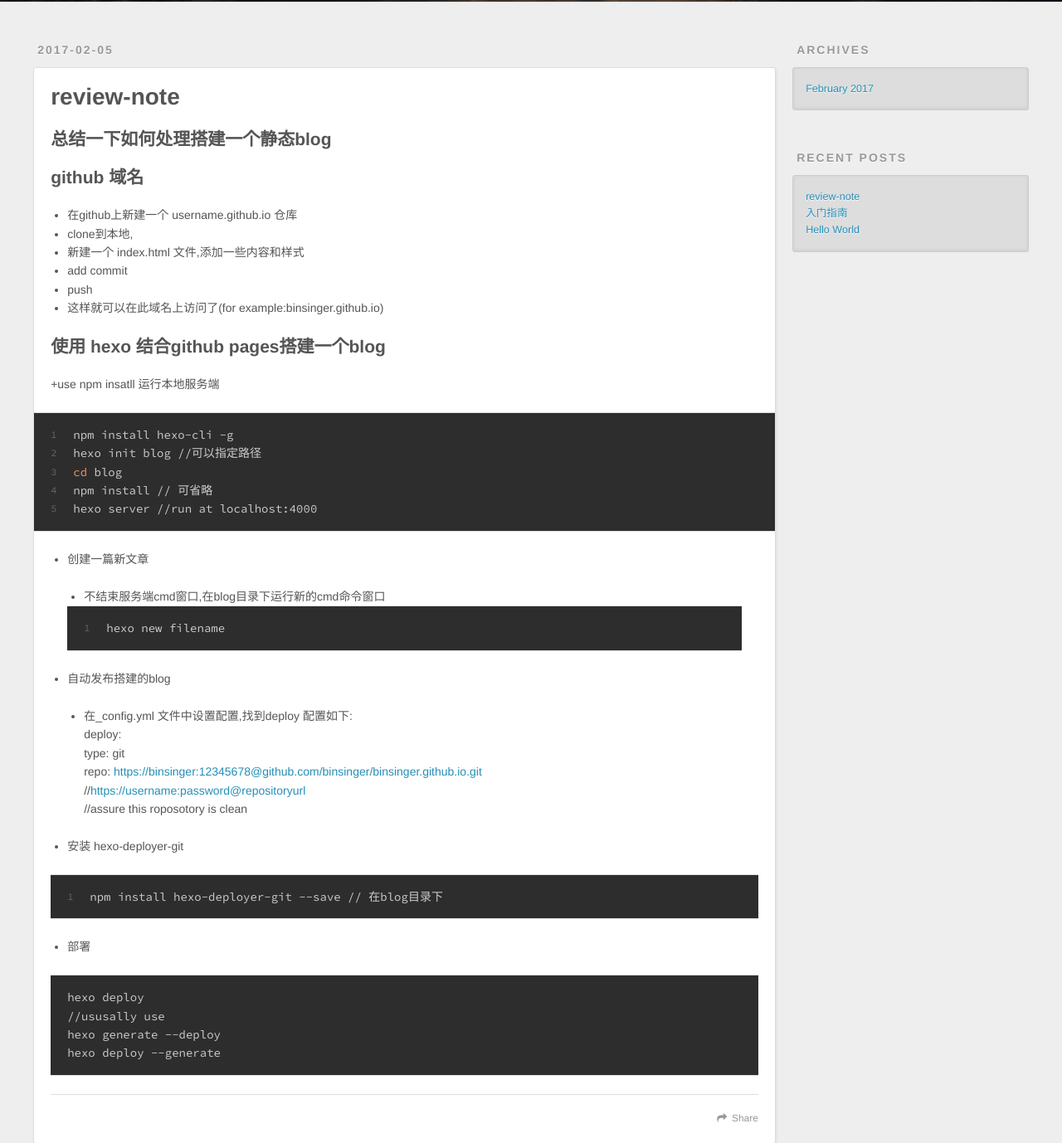
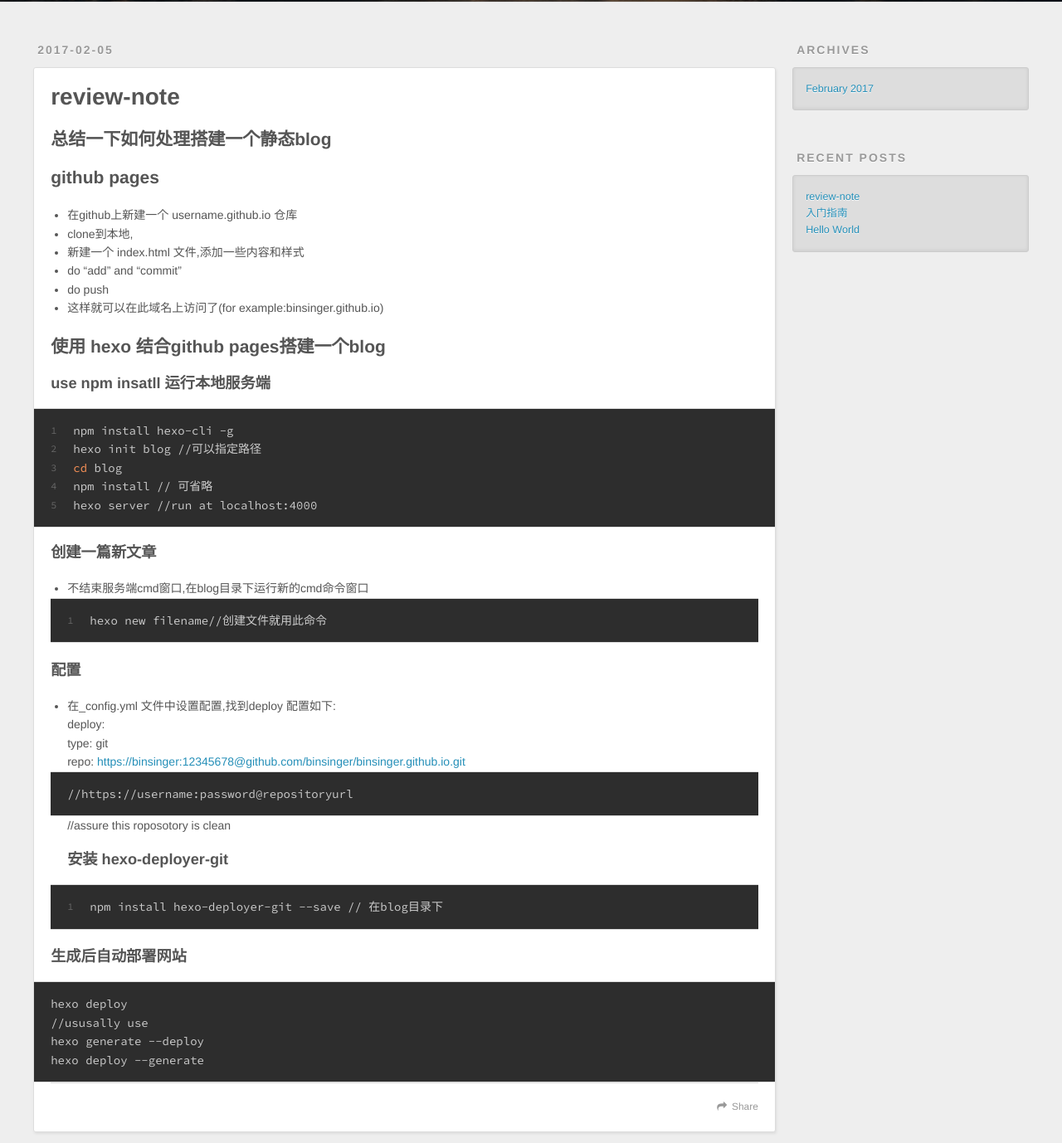
Before and after one commit to binsinger/binsinger.blog.test, a plain HTML site: page index.html in a window 1280 px wide. Shown: the part 298-1676 px from the top of the page at 83% size. Drawn offline with nearby package versions, Linux system fonts and the light colour scheme.

Commit message:
Site updated: 2017-02-05 21:52:49

```diff
--- a/index.html
+++ b/index.html
@@ -83,38 +83,29 @@
 
     <div class="article-entry" itemprop="articleBody">
 
-        <h2 id="总结一下如何处理搭建一个静态blog"><a href="#总结一下如何处理搭建一个静态blog" class="headerlink" title="总结一下如何处理搭建一个静态blog"></a>总结一下如何处理搭建一个静态blog</h2><h2 id="github-域名"><a href="#github-域名" class="headerlink" title="github 域名"></a>github 域名</h2><ul>
+        <h2 id="总结一下如何处理搭建一个静态blog"><a href="#总结一下如何处理搭建一个静态blog" class="headerlink" title="总结一下如何处理搭建一个静态blog"></a>总结一下如何处理搭建一个静态blog</h2><h2 id="github-pages"><a href="#github-pages" class="headerlink" title="github pages"></a>github pages</h2><ul>
 <li>在github上新建一个 username.github.io 仓库</li>
 <li>clone到本地,</li>
 <li>新建一个 index.html 文件,添加一些内容和样式</li>
-<li>add commit </li>
-<li>push</li>
+<li>do “add” and “commit”</li>
+<li>do push</li>
 <li>这样就可以在此域名上访问了(for example:binsinger.github.io)  </li>
 </ul>
-<h2 id="使用-hexo-结合github-pages搭建一个blog"><a href="#使用-hexo-结合github-pages搭建一个blog" class="headerlink" title="使用 hexo 结合github pages搭建一个blog"></a>使用 hexo 结合github pages搭建一个blog</h2><p>+use npm insatll 运行本地服务端<br><figure class="highlight bash"><table><tr><td class="gutter"><pre><div class="line">1</div><div class="line">2</div><div class="line">3</div><div class="line">4</div><div class="line">5</div></pre></td><td class="code"><pre><div class="line">npm install hexo-cli -g</div><div class="line">hexo init blog //可以指定路径</div><div class="line"><span class="built_in">cd</span> blog</div><div class="line">npm install // 可省略</div><div class="line">hexo server //run at localhost:4000</div></pre></td></tr></table></figure></p>
-<ul>
-<li><p>创建一篇新文章</p>
-<ul>
-<li>不结束服务端cmd窗口,在blog目录下运行新的cmd命令窗口<figure class="highlight bash"><table><tr><td class="gutter"><pre><div class="line">1</div></pre></td><td class="code"><pre><div class="line">hexo new filename</div></pre></td></tr></table></figure>
+<h2 id="使用-hexo-结合github-pages搭建一个blog"><a href="#使用-hexo-结合github-pages搭建一个blog" class="headerlink" title="使用 hexo 结合github pages搭建一个blog"></a>使用 hexo 结合github pages搭建一个blog</h2><h3 id="use-npm-insatll-运行本地服务端"><a href="#use-npm-insatll-运行本地服务端" class="headerlink" title="use npm insatll 运行本地服务端"></a>use npm insatll 运行本地服务端</h3><figure class="highlight bash"><table><tr><td class="gutter"><pre><div class="line">1</div><div class="line">2</div><div class="line">3</div><div class="line">4</div><div class="line">5</div></pre></td><td class="code"><pre><div class="line">npm install hexo-cli -g</div><div class="line">hexo init blog //可以指定路径</div><div class="line"><span class="built_in">cd</span> blog</div><div class="line">npm install // 可省略</div><div class="line">hexo server //run at localhost:4000</div></pre></td></tr></table></figure>
+<h3 id="创建一篇新文章"><a href="#创建一篇新文章" class="headerlink" title="创建一篇新文章"></a>创建一篇新文章</h3><ul>
+<li>不结束服务端cmd窗口,在blog目录下运行新的cmd命令窗口<figure class="highlight bash"><table><tr><td class="gutter"><pre><div class="line">1</div></pre></td><td class="code"><pre><div class="line">hexo new filename//创建文件就用此命令</div></pre></td></tr></table></figure>
 </li>
 </ul>
+<h3 id="配置"><a href="#配置" class="headerlink" title="配置"></a>配置</h3><ul>
+<li>在_config.yml 文件中设置配置,找到deploy 配置如下:<br>deploy:<br> type: git<br> repo: <a href="https://binsinger:12345678@github.com/binsinger/binsinger.github.io.git" target="_blank" rel="external">https://binsinger:12345678@github.com/binsinger/binsinger.github.io.git</a><pre><code>//https://username:password@repositoryurl
+</code></pre> //assure this roposotory is clean<h3 id="安装-hexo-deployer-git"><a href="#安装-hexo-deployer-git" class="headerlink" title="安装 hexo-deployer-git"></a>安装 hexo-deployer-git</h3><figure class="highlight bash"><table><tr><td class="gutter"><pre><div class="line">1</div></pre></td><td class="code"><pre><div class="line">npm install hexo-deployer-git --save // 在blog目录下</div></pre></td></tr></table></figure>
 </li>
-<li><p>自动发布搭建的blog</p>
-<ul>
-<li>在_config.yml 文件中设置配置,找到deploy 配置如下:<br>deploy:<br>type: git<br>repo: <a href="https://binsinger:12345678@github.com/binsinger/binsinger.github.io.git" target="_blank" rel="external">https://binsinger:12345678@github.com/binsinger/binsinger.github.io.git</a><br>  //<a href="https://username:password@repositoryurl" target="_blank" rel="external">https://username:password@repositoryurl</a><br>  //assure this roposotory is clean</li>
 </ul>
-</li>
-<li><p>安装 hexo-deployer-git</p>
-<figure class="highlight bash"><table><tr><td class="gutter"><pre><div class="line">1</div></pre></td><td class="code"><pre><div class="line">npm install hexo-deployer-git --save // 在blog目录下</div></pre></td></tr></table></figure>
-</li>
-<li><p>部署</p>
-<pre><code class="bash">hexo deploy
+<h3 id="生成后自动部署网站"><a href="#生成后自动部署网站" class="headerlink" title="生成后自动部署网站"></a>生成后自动部署网站</h3><pre><code class="bash">hexo deploy
 //ususally use
 hexo generate --deploy
 hexo deploy --generate
 </code></pre>
-</li>
-</ul>
 
 
     </div>
```
Also changed, not shown: 2017/02/05/review-note/index.html (+23 -32 lines).
